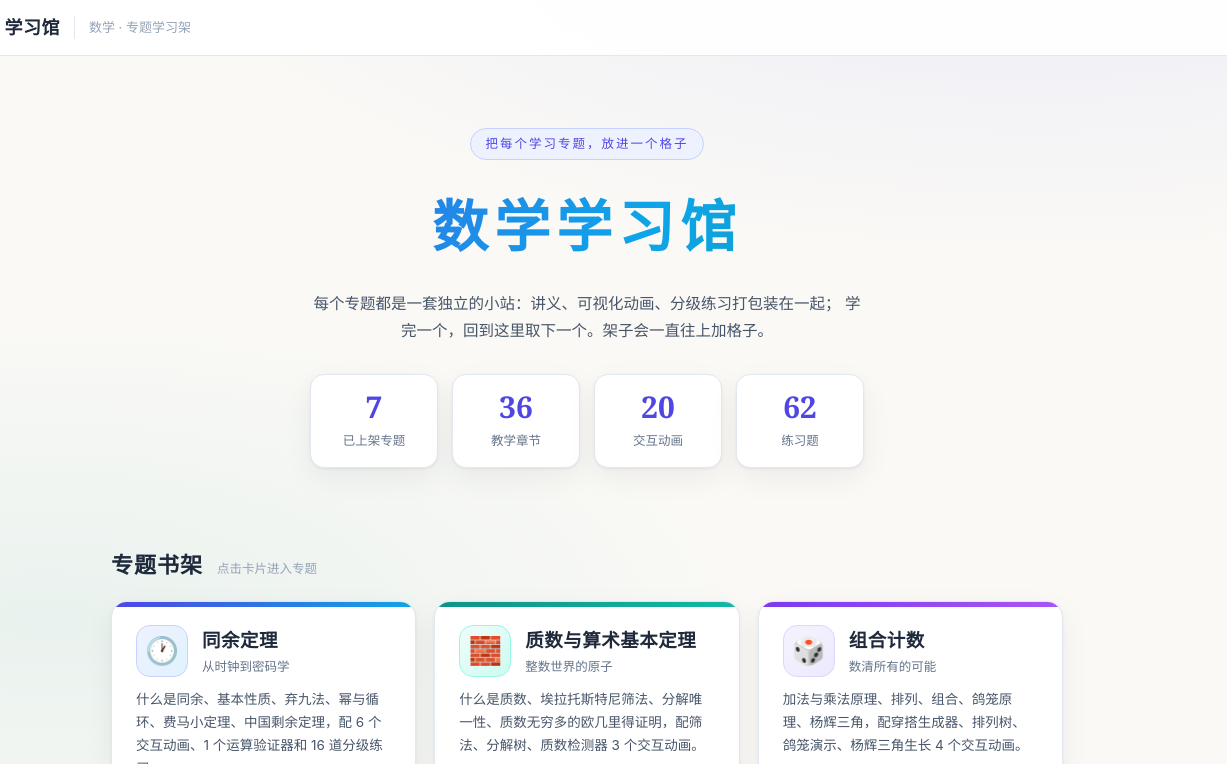
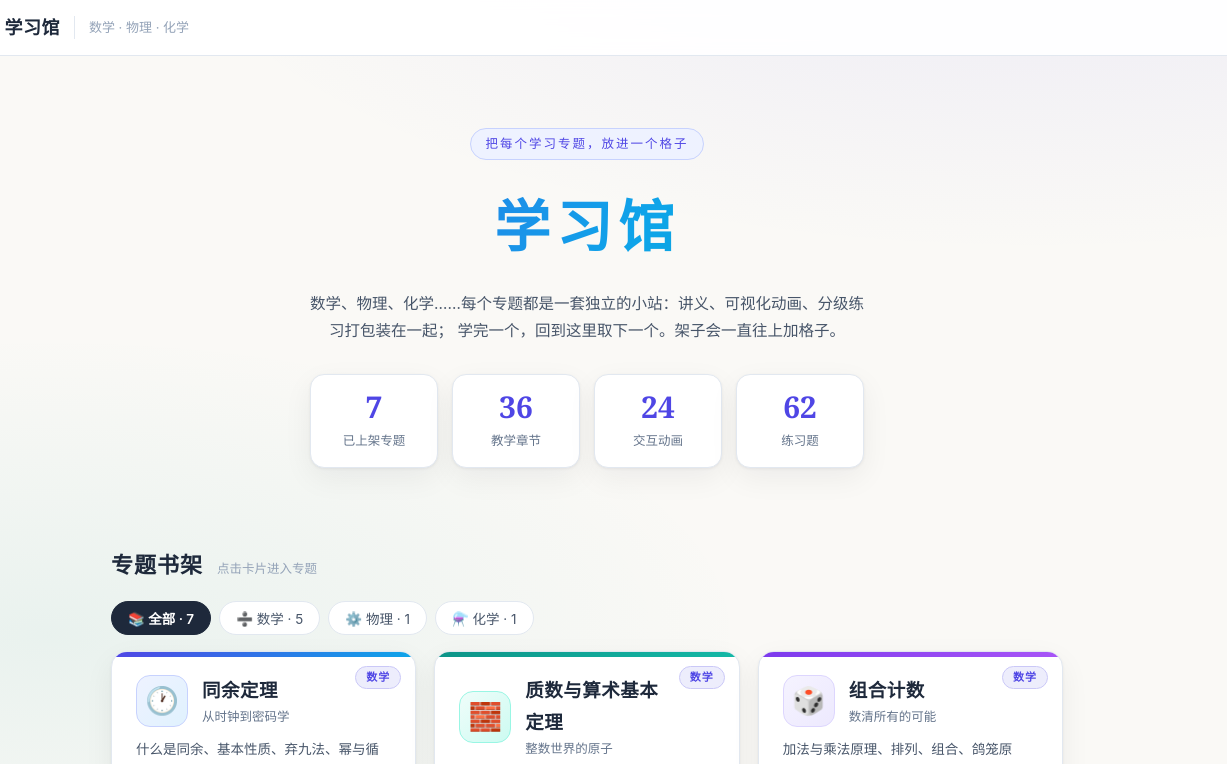
Before and after one commit to ahao430/learn-hub, a plain HTML site: page index.html in a window 1280 px wide. Shown: the top 764 px of the page, 53-1280 px from the left. Drawn offline with Linux system fonts and the light colour scheme.

Commit message:
主页去数学化：标题改'学习馆'，书架加学科筛选 tab
- 大标题/页面标题/导航 tagline 改为覆盖数学·物理·化学
- 书架顶部新增筛选 tab（全部/数学/物理/化学，带数量），点击即时过滤
- 每张专题卡右上角显示学科徽章（学科配色）
- TOPICS 登记表新增 subject 字段（含生物配色预留）

```diff
--- a/css/hub.css
+++ b/css/hub.css
@@ -79,6 +79,16 @@ section { margin: 30px 0; }
 .sec-note { font-size: 12.5px; color: #94a3b8; }
 
 /* ───────── 书架卡片 ───────── */
+.shelf-tabs { display: flex; flex-wrap: wrap; gap: 8px; margin-bottom: 16px; }
+.shelf-tabs button {
+  border: 1px solid var(--line); background: #fff; border-radius: 999px;
+  padding: 6px 16px; font-size: 13.5px; cursor: pointer; color: #475569;
+  font-family: var(--sans); transition: all .15s;
+}
+.shelf-tabs button:hover { border-color: #a5b4fc; color: #4f46e5; }
+.shelf-tabs button.on {
+  background: #1e293b; border-color: #1e293b; color: #fff; font-weight: 600;
+}
 .shelf {
   display: grid; grid-template-columns: repeat(auto-fill, minmax(290px, 1fr));
   gap: 18px;
@@ -96,7 +106,15 @@ section { margin: 30px 0; }
 }
 .topic-card:hover { transform: translateY(-4px); box-shadow: 0 14px 34px rgba(79,70,229,.15); border-color: #c7d2fe; }
 
-.tc-top { display: flex; align-items: center; gap: 14px; }
+.tc-subject {
+  position: absolute; top: 14px; right: 14px;
+  font-size: 11px; font-weight: 700; letter-spacing: 1px;
+  color: var(--tc-sub, #64748b);
+  background: color-mix(in srgb, var(--tc-sub, #64748b) 10%, white);
+  border: 1px solid color-mix(in srgb, var(--tc-sub, #64748b) 30%, white);
+  border-radius: 999px; padding: 1px 10px;
+}
+.tc-top { display: flex; align-items: center; gap: 14px; padding-right: 52px; }
 .tc-icon {
   width: 52px; height: 52px; border-radius: 14px; flex: none;
   display: flex; align-items: center; justify-content: center; font-size: 27px;
--- a/index.html
+++ b/index.html
@@ -3,23 +3,23 @@
 <head>
 <meta charset="UTF-8">
 <meta name="viewport" content="width=device-width, initial-scale=1.0">
-<title>学习馆 · 数学专题学习架</title>
-<meta name="description" content="数学专题学习架：每个专题一个格子，讲义、动画、练习装在一起。已上架：同余定理。">
+<title>学习馆 · 数学物理化学专题学习架</title>
+<meta name="description" content="专题学习架：数学、物理、化学，每个专题一个格子，讲义、动画、练习装在一起。">
 <link rel="stylesheet" href="css/hub.css">
 </head>
 <body>
 
 <nav class="hubnav">
   <a class="brand" href="index.html"><span class="logo">📚</span> 学习馆</a>
-  <span class="tagline">数学 · 专题学习架</span>
+  <span class="tagline">数学 · 物理 · 化学</span>
 </nav>
 
 <header class="hubhero">
   <div class="hero-inner">
     <div class="hero-badge">把每个学习专题，放进一个格子</div>
-    <h1>数学学习馆</h1>
+    <h1>学习馆</h1>
     <p class="hero-sub">
-      每个专题都是一套独立的小站：讲义、可视化动画、分级练习打包装在一起；
+      数学、物理、化学……每个专题都是一套独立的小站：讲义、可视化动画、分级练习打包装在一起；
       学完一个，回到这里取下一个。架子会一直往上加格子。
     </p>
     <div class="hubstats" id="hubstats"></div>
@@ -34,6 +34,7 @@
       <h2>专题书架</h2>
       <span class="sec-note">点击卡片进入专题</span>
     </div>
+    <div class="shelf-tabs" id="shelfTabs"></div>
     <div class="shelf" id="shelf"></div>
   </section>
 
--- a/js/hub.js
+++ b/js/hub.js
@@ -8,6 +8,7 @@
 const TOPICS = [
   {
     id: 'congruence',
+    subject: '数学',
     title: '同余定理',
     sub: '从时钟到密码学',
     desc: '什么是同余、基本性质、弃九法、幂与循环、费马小定理、中国剩余定理，配 6 个交互动画、1 个运算验证器和 16 道分级练习。',
@@ -20,6 +21,7 @@ const TOPICS = [
   },
   {
     id: 'primes',
+    subject: '数学',
     title: '质数与算术基本定理',
     sub: '整数世界的原子',
     desc: '什么是质数、埃拉托斯特尼筛法、分解唯一性、质数无穷多的欧几里得证明，配筛法、分解树、质数检测器 3 个交互动画。',
@@ -32,6 +34,7 @@ const TOPICS = [
   },
   {
     id: 'combinatorics',
+    subject: '数学',
     title: '组合计数',
     sub: '数清所有的可能',
     desc: '加法与乘法原理、排列、组合、鸽笼原理、杨辉三角，配穿搭生成器、排列树、鸽笼演示、杨辉三角生长 4 个交互动画。',
@@ -44,6 +47,7 @@ const TOPICS = [
   },
   {
     id: 'induction',
+    subject: '数学',
     title: '数学归纳法',
     sub: '多米诺骨牌的艺术',
     desc: '奠基与递推、求和公式的完整证明、缺奠基与"所有马同色"两大陷阱，配多米诺推倒与求和点阵 2 个交互动画。',
@@ -56,6 +60,7 @@ const TOPICS = [
   },
   {
     id: 'graphs',
+    subject: '数学',
     title: '图论入门',
     sub: '从七桥问题开始',
     desc: '顶点与边、握手定理、哥尼斯堡七桥、欧拉回路与一笔画判定，配可交互的图实验室（点两顶点加删边）与一笔画演示动画。',
@@ -68,6 +73,7 @@ const TOPICS = [
   },
   {
     id: 'mechanics',
+    subject: '物理',
     title: '力学入门',
     sub: '描述运动与改变运动',
     desc: '运动学三量、牛顿三定律、自由落体，配频闪照片模拟（看见加速度）、双车 F=ma 实验、冰面分离动量演示。',
@@ -80,6 +86,7 @@ const TOPICS = [
   },
   {
     id: 'chemistry',
+    subject: '化学',
     title: '化学反应',
     sub: '摩尔、配平与平衡',
     desc: '摩尔计算、质量守恒与方程式配平、碰撞理论与活化能、化学平衡与勒夏特列原理，配互动配平器、碰撞模拟、平衡演示。',
@@ -108,16 +115,29 @@ const PLANNED = [
 
   let sumChapters = 0, sumAnims = 0, sumQuiz = 0;
 
+  /* 学科配色（卡片右上角徽章 + 筛选 tab） */
+  const SUBJECT_STYLE = {
+    '数学': { color: '#4f46e5', icon: '➗' },
+    '物理': { color: '#ea580c', icon: '⚙️' },
+    '化学': { color: '#0891b2', icon: '⚗️' },
+    '生物': { color: '#16a34a', icon: '🧬' }
+  };
+  const subStyle = s => SUBJECT_STYLE[s] || { color: '#64748b', icon: '📚' };
+
+  const cards = [];
   TOPICS.forEach(t => {
     const a = document.createElement('a');
     a.className = 'topic-card';
+    a.dataset.subject = t.subject || '其他';
     a.href = t.url;
     a.style.setProperty('--tc1', t.c1);
     a.style.setProperty('--tc2', t.c2);
     a.style.setProperty('--tc1-soft', t.c1s);
     a.style.setProperty('--tc2-soft', t.c2s);
     a.style.setProperty('--tc-line', t.cline);
+    a.style.setProperty('--tc-sub', subStyle(t.subject).color);
     a.innerHTML = `
+      <span class="tc-subject">${t.subject || '专题'}</span>
       <div class="tc-top">
         <div class="tc-icon">${t.icon}</div>
         <div class="tc-title-wrap">
@@ -132,13 +152,35 @@ const PLANNED = [
         <span class="tc-enter">进入学习</span>
       </div>`;
     shelf.appendChild(a);
+    cards.push(a);
 
     // 从标签里提取统计（约定：标签包含 "N 章 / N 动画 / N 题"）
     const pick = re => { const m = t.tags.find(x => re.test(x)); return m ? Number(m.match(/\d+/)[0]) : 0; };
     sumChapters += pick(/章/);
-    sumAnims += pick(/动画/);
+    sumAnims += pick(/动画|交互/);
     sumQuiz += pick(/题/);
   });
+
+  /* 学科筛选 tab：全部 + 各学科（带数量，按登记顺序） */
+  (function () {
+    const tabsEl = document.getElementById('shelfTabs');
+    if (!tabsEl) return;
+    const subjects = [...new Set(TOPICS.map(t => t.subject).filter(Boolean))];
+    const groups = [['全部', null]].concat(subjects.map(s => [s, s]));
+    groups.forEach(([label, key], i) => {
+      const b = document.createElement('button');
+      const n = key ? TOPICS.filter(t => t.subject === key).length : TOPICS.length;
+      b.innerHTML = `${key ? subStyle(key).icon + ' ' : '📚 '}${label} · ${n}`;
+      if (i === 0) b.classList.add('on');
+      b.addEventListener('click', () => {
+        tabsEl.querySelectorAll('button').forEach(x => x.classList.toggle('on', x === b));
+        cards.forEach(c => {
+          c.style.display = (!key || c.dataset.subject === key) ? '' : 'none';
+        });
+      });
+      tabsEl.appendChild(b);
+    });
+  })();
 
   PLANNED.forEach(p => {
     const d = document.createElement('div');
```
